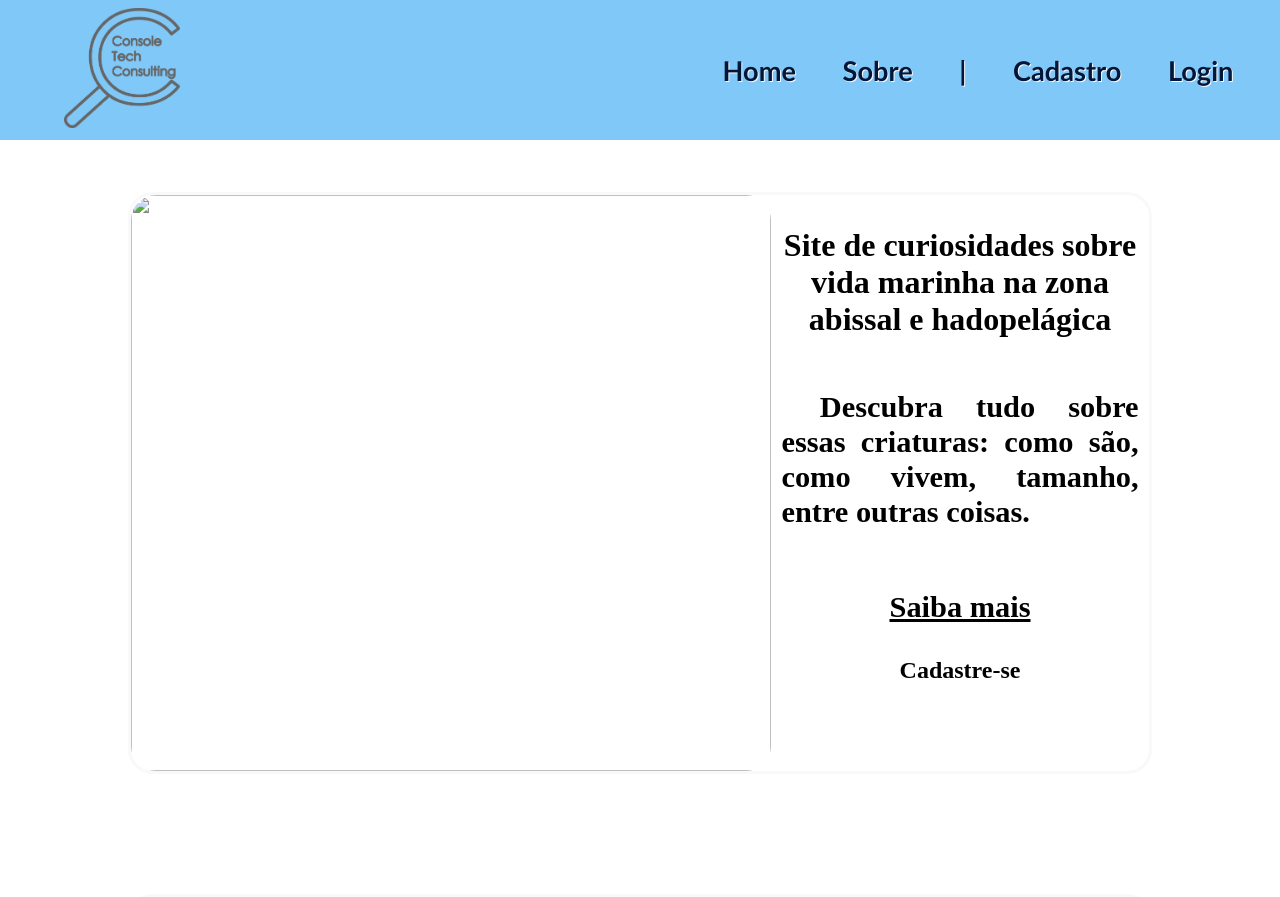
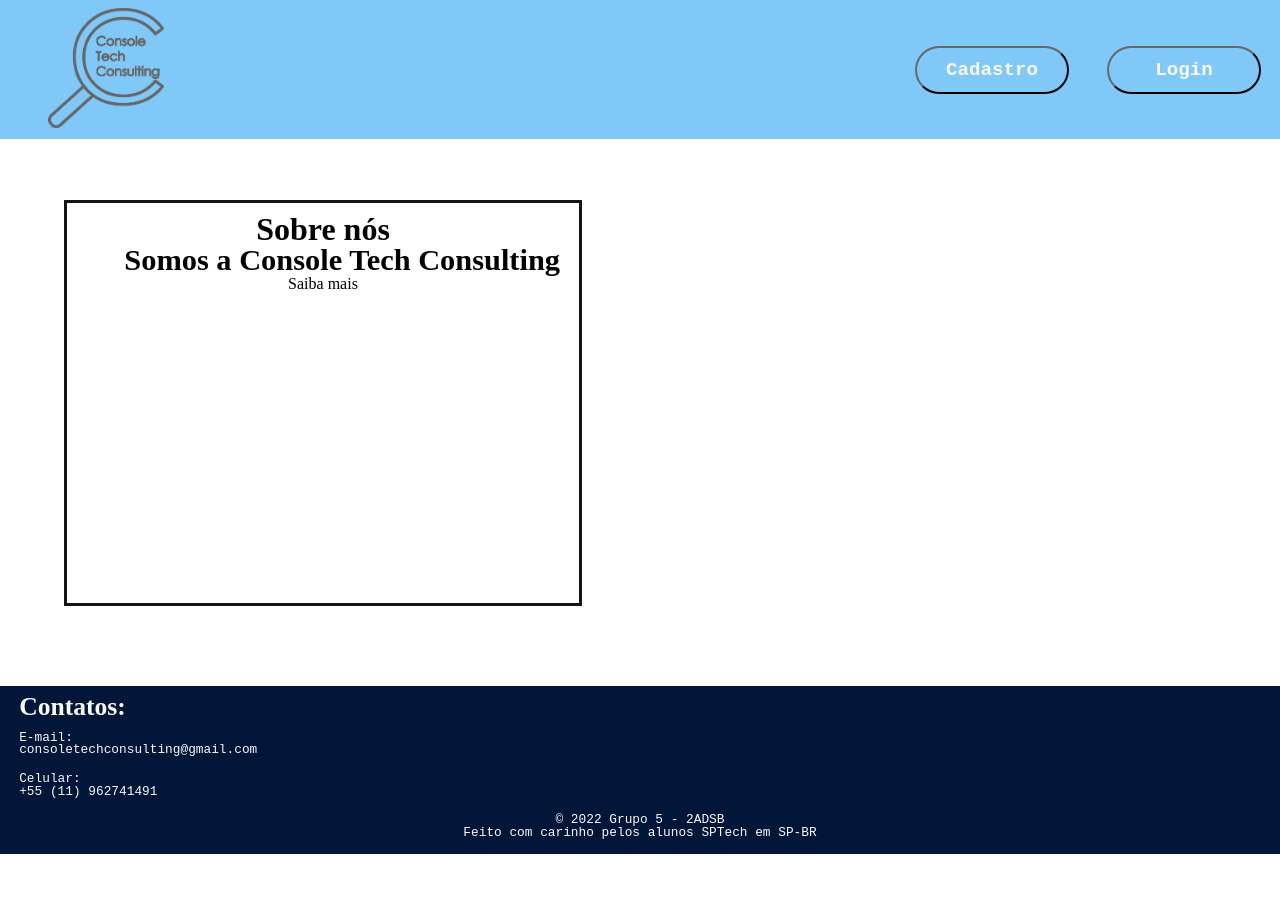
Before and after one commit to Qquehue/Console-Tech-Consulting, a plain HTML site: page site/public/home.html in a window 1280 px wide. Shown: the top 897 px of the page. After the commit the page ends 854 px from the top, so only its background shows below. Drawn offline with Linux system fonts and the light colour scheme.

Commit message:
Início da home

```diff
--- a/site/public/css/cabecalho.css
+++ b/site/public/css/cabecalho.css
@@ -12,24 +12,35 @@
     align-items: center;
 }
 .itens_cabecalho{
+    margin-right: 3vw;
+    position: fixed;
+    left: 70%;
     display: flex;
     flex-direction: row;
-    color: var(--preto2);
-    width: 50%;
-    margin-left: 35vw;
-    font-size: 170%;
-    list-style: none;
-    font-weight: bold;
-    font-family: candara;
-    text-shadow: 1px 1px 0 var(--branco);
-    justify-content: space-evenly;
+    width: 30%;
+    justify-content: space-around;
 }
 a {
     color: currentColor;
     text-decoration:none;
 }
 .logo_cabecalho{
-    margin: 1vh;
+    margin: 1vh 1vh 1vh 6vh;
     height: 15vh;
-    margin-left: 5vw;
 }
+.btn_cabecalho{
+    width: 12vw;
+    height: 6vh;
+    border-radius: 10vw;
+    background-color: var(--transparente);
+    color: var(--branco);
+    font-size: 1.5vw;
+    font-weight: bold;
+    border-color: var(--preto);
+    font-family: var(--letra);
+    text-align: center;
+}
+.btn_cabecalho:hover{
+    background-color: var(--preto2);
+    cursor: pointer;
+}
--- a/site/public/css/home.css
+++ b/site/public/css/home.css
@@ -1,24 +1,11 @@
 /* COMEÇO BANNER  */
 
-.banner{
-    border: 3px solid var(--branco);
-    box-shadow: 1px 1px 40px var(--aqua);
+.texto_sobre{
+    border: 3px solid var(--preto);
     background:var(--fundoCard);
-    margin: 15% 10% 0% 10%;
-    border-radius: 25px;
-
-}
-
-.container_banner{
-    display: flex;
-    flex-direction: row;
-}
-
-.img_banner{
-    height: 72vh;
-    width: 50vw;
-    border-radius: 25px;
-
+    margin: 25vh 0% 0% 5vw;
+    width: 40vw;
+    height: 50vh;
 }
 
 .caixa_texto_banner{
--- a/site/public/css/rodape.css
+++ b/site/public/css/rodape.css
@@ -1,41 +1,39 @@
 .rodape {
-    background: var(--preto);
-    margin-top: 50px;
+    background: var(--preto2);
+    margin-top: 10vh;
     display: flex;
     flex-direction: row;
     color: var(--branco);
-    align-items: center;
     width: 100%;
     bottom: 0;
     left: 0;
-    border-top: 1px solid var(--branco);
-}
-
-.logo_facebook {
-    width: 50px;
-}
-
-.logo_insta {
-    width: 50px;
-    margin-left: 10px;
-}
-
-.logo_twitter {
-    float: right;
-    width: 50px;
-    margin-left: 10px;
-    margin-right: 50px;
-}
-
-.logo_rodape{
-    width: 200px;
+    height: 21vh;
 }
 
 .texto_rodape{
-    color: var(--textoRodape);
+    font-family: var(--letra);
+    font-size: 1vw;
+}
+
+.contato{
+    margin-left: 1.5vw;
+}
+
+#contato{
+    font-weight: bold;
+    font-size: 2vw;
+    margin-top: 1vh;
+    margin-bottom: 1.5vh;
 }
 
 .texto_rodape_index{
     width: 100%;
     text-align: center;
+    margin-top: 16vh;
+    text-align: center;
+    position: absolute;
 }
+
+#email{
+    margin-bottom: 2vh;
+}
--- a/site/public/css/root.css
+++ b/site/public/css/root.css
@@ -10,4 +10,5 @@
     --branco: #F9F9F9;
     --preto: #141414;
     --preto2: #011638;
+    --letra: 'Courier New', Courier, monospace;
 }
--- a/site/public/home.html
+++ b/site/public/home.html
@@ -10,6 +10,7 @@
     <link rel="stylesheet" href="css/cabecalho.css">
     <link rel="stylesheet" href="css/rodape.css">
     <link rel="stylesheet" href="css/root.css">
+    <link rel="stylesheet" href="css/reset.css">
     <title>CTC</title>
 </head>
 <body>
@@ -19,13 +20,10 @@
     <div class="cabecalho">
         <div class="container_cabecalho">
             <a href="home.html"><img src="css/img/logo.png" alt="Logo do Site" class="logo_cabecalho"></a>
-                <ul class="itens_cabecalho">
-                    <li> <a href="home.html">Home</a></li>
-                    <li> <a href="sobre.html">Sobre</a></li>
-                    <li>|</li>
-                    <li> <a href="cadastro.html">Cadastro</a></li>
-                    <li> <a href="login.html">Login</a></li>
-                </ul>
+            <div class="itens_cabecalho">
+                <a href="cadastro.html"><button class="btn_cabecalho">Cadastro</button></a>
+                <a href="login.html"><button class="btn_cabecalho">Login</button></a>
+            </div>
         </div>
     </div>
 
@@ -35,22 +33,15 @@
 
 <!-- Início Banner -->
 
-    <div class="banner">
-        <div class="container_banner">
-            <img src="css/img/imgBanner.jpeg" alt="" class="img_banner">
+    <div class="texto_sobre">
         <div class="caixa_texto_banner">
             <h1 class="titulo_banner">
-                        Site de curiosidades sobre vida marinha na zona abissal e hadopelágica
+                Sobre nós
             </h1>
             <p class="texto_banner">
-                        Descubra tudo sobre essas criaturas: como são, como vivem, tamanho, entre outras coisas.
+                Somos a Console Tech Consulting
             </p>
-                    <p class="texto_banner" id="saiba_mais">
             <a href="#explicacao">Saiba mais</a>
-                    </p>
-
-                    <button class="btn_banner"><a href="cadastro.html">Cadastre-se</a></button>
-                </div>
         </div>
     </div>
 
@@ -60,7 +51,7 @@
 
 <!-- Início Explicação -->
 
-    <div style="background: transparent; height: 120px;"id="explicacao"></div>
+    <!-- <div style="background: transparent; height: 120px;"id="explicacao"></div>
 
         <div class="explicacao_zonaAbissal">
 
@@ -103,7 +94,7 @@
                 <button class="btn_cadastro_explicacao"><a href="cadastro.html">Cadastre-se</a></button>
 
             </div>
-        </div>
+        </div> -->
 
 <!-- Fim Explicação -->
 
@@ -112,18 +103,19 @@
 <!--Inicio rodapé -->
 
         <div class="rodape">
-            <img class="logo_rodape" src="css/img/logo.png" alt="">
+            <div class="contato">
+                <p id="contato">Contatos:<p>
+                <p class="texto_rodape" id="email">E-mail: <br> consoletechconsulting@gmail.com</p>
+                <p class="texto_rodape">Celular: <br> +55 (11) 962741491</p>
+            </div>
             <div class="texto_rodape_index">
                 <p class="texto_rodape">
-                    Feito pela equipe CTC
+                    © 2022 Grupo 5 - 2ADSB
                 </p>
                 <p class="texto_rodape">
-                    Faculdade SPTech School
+                    Feito com carinho pelos alunos SPTech em SP-BR
                 </p>
             </div>
-            <img class="logo_facebook" src="css/img/logo face.png" alt="">
-            <img class="logo_insta" src="css/img/logo inst.png" alt="">
-            <img class="logo_twitter" src="css/img/logo tt.png" alt="">
         </div>
 </body>
 </html>
```
Lines whose indentation alone changed are shown as unchanged.
